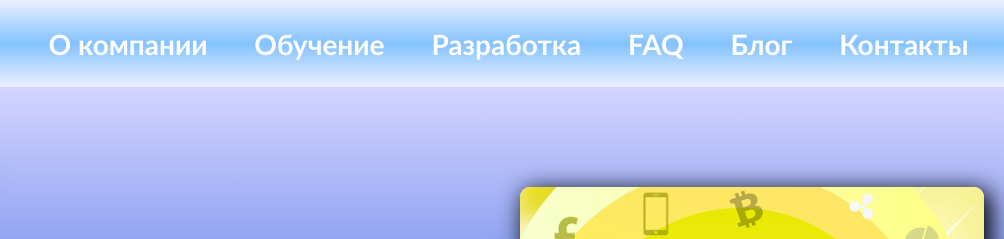
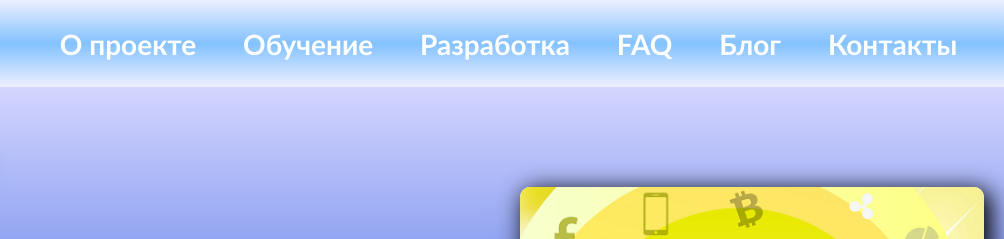
Before and after one commit to Crypton-study/study, a plain HTML site: page course_individual.html in a window 1280 px wide. Shown: the top 239 px of the page, 276-1280 px from the left. Drawn offline with nearby package versions, Linux system fonts and the light colour scheme.

Commit message:
Update course_individual.html
13.03

```diff
--- a/course_individual.html
+++ b/course_individual.html
@@ -16,7 +16,7 @@
             <div class="media_menu">
                 <button class="main-myButton">☰</button>
                 <ul class="content_menu">
-                    <li><a href="index.html">О компании</a></li>
+                    <li><a href="index.html">О проекте</a></li>
                     <li><a href="study.html">Обучение</a></li>
                     <li><a href="development.html">Разработка</a></li>
                     <li><a href="faq.html">FAQ</a></li>
@@ -30,7 +30,7 @@
         </div>
         <div class="menu">
             <ul id="nav">
-                <li><a href="index.html">О компании</a></li>
+                <li><a href="index.html">О проекте</a></li>
                 <li><a href="study.html">Обучение</a></li>
                 <li><a href="development.html">Разработка</a></li>
                 <li><a href="faq.html">FAQ</a></li>
```
